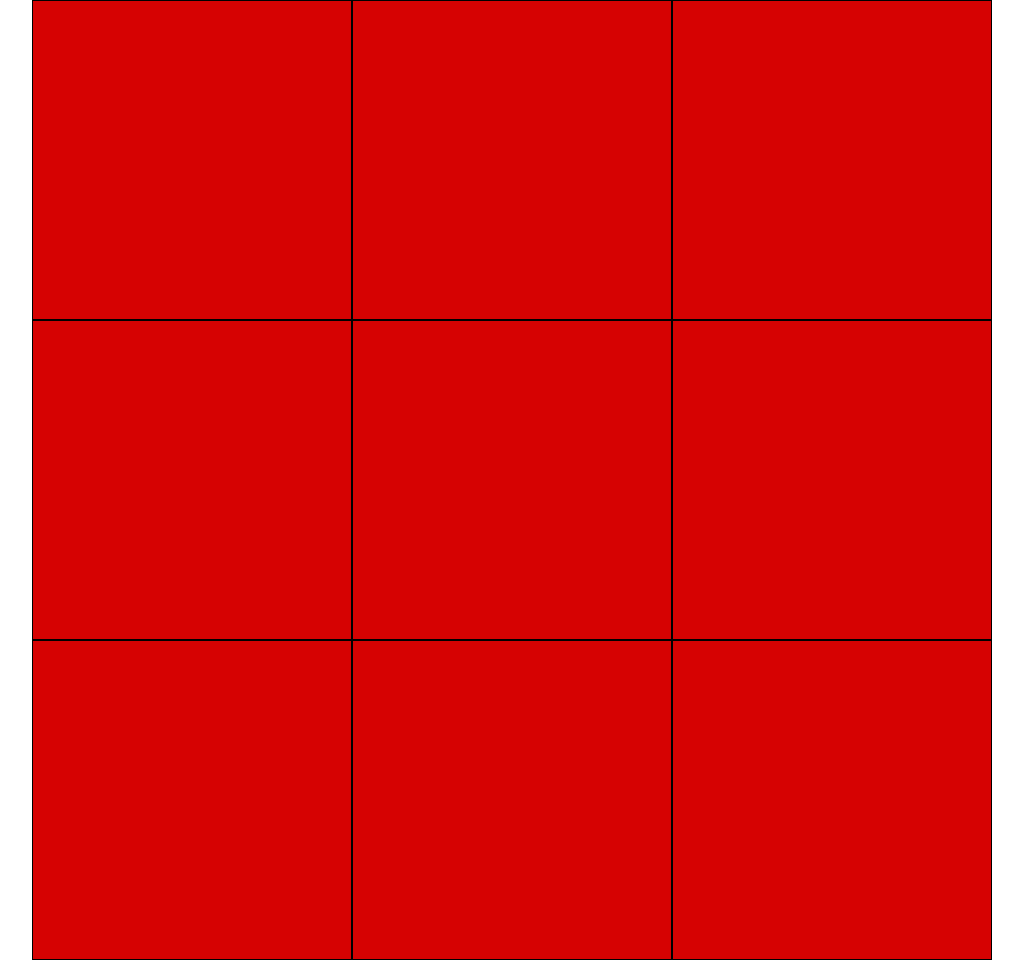
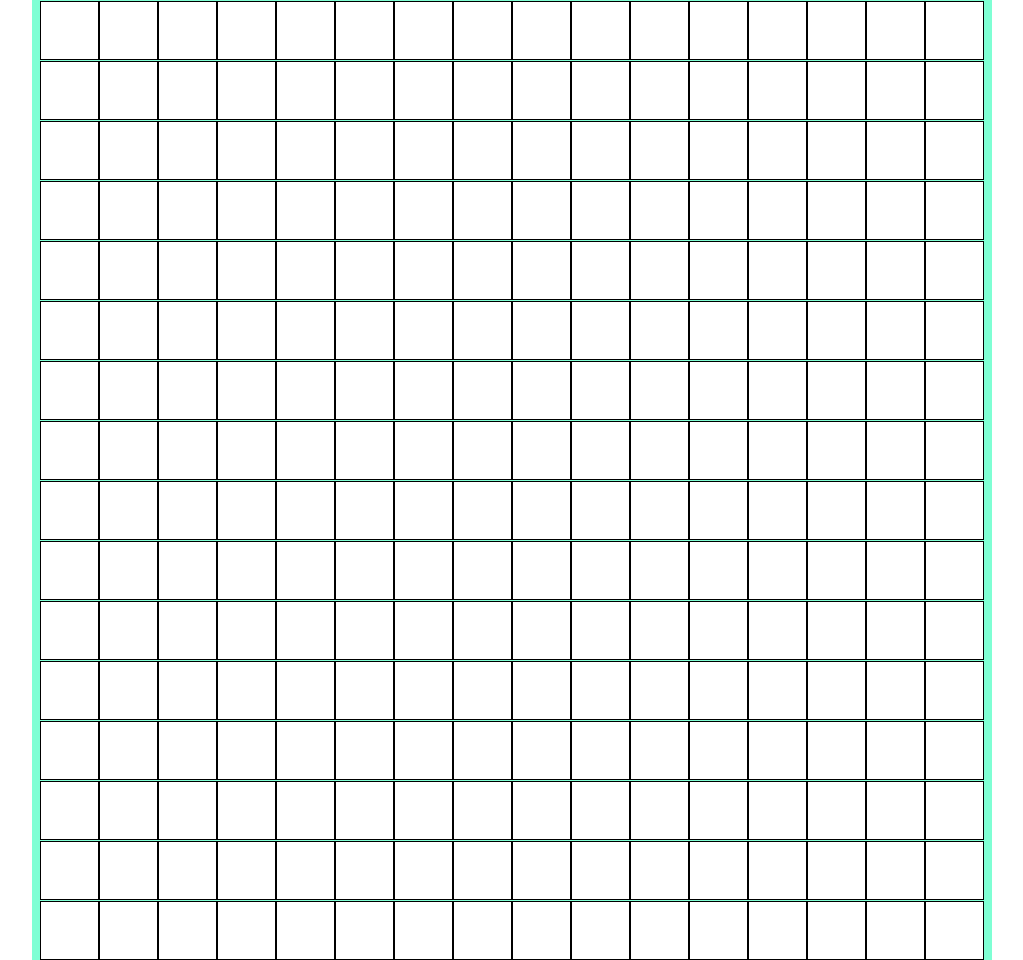
Before and after one commit to VitorMeloDev/TOP_Project_Etch-a-Sketch, a plain HTML site: page index.html in a window 1280 px wide. Shown: the whole page, without its empty margins (128-1151 px from the left). Drawn offline with Linux system fonts and the light colour scheme.

Commit message:
Item size math

```diff
--- a/script.js
+++ b/script.js
@@ -1,19 +1,24 @@
 //fiz esse codigo, mas na tela não mostra corretamente, somente uma pequena tarja preta, imagino que o problema esteja na hora de passar o tamanho do item
 
 const displayContainer = document.querySelector(".container");
-let rows = 3;
-const itemSize = displayContainer.clientWidth / (rows * rows);
+let rows = 16;
 
 function CreateElementsOnDisplay()
 {
     for (let i = 0; i < rows*rows; i++) {
         const item = document.createElement('div');
         item.classList.add('flex-item');
-        item.style.width = '318px';
-        item.style.height = '318px';
+        item.style.width = ItemSizeWidthHeight();
+        item.style.height = ItemSizeWidthHeight();
 
         displayContainer.appendChild(item);
     }
+}
+
+function ItemSizeWidthHeight()
+{
+    const size = displayContainer.clientWidth / rows - 3;
+    return `${size}px`;
 }
 
 CreateElementsOnDisplay();
--- a/style.css
+++ b/style.css
@@ -18,6 +18,6 @@ body {
 }
 
 .flex-item {
-    background-color: rgb(214, 2, 2);
+    background-color: rgb(255, 255, 255);
     border: 1px solid #000000;
   }
```
